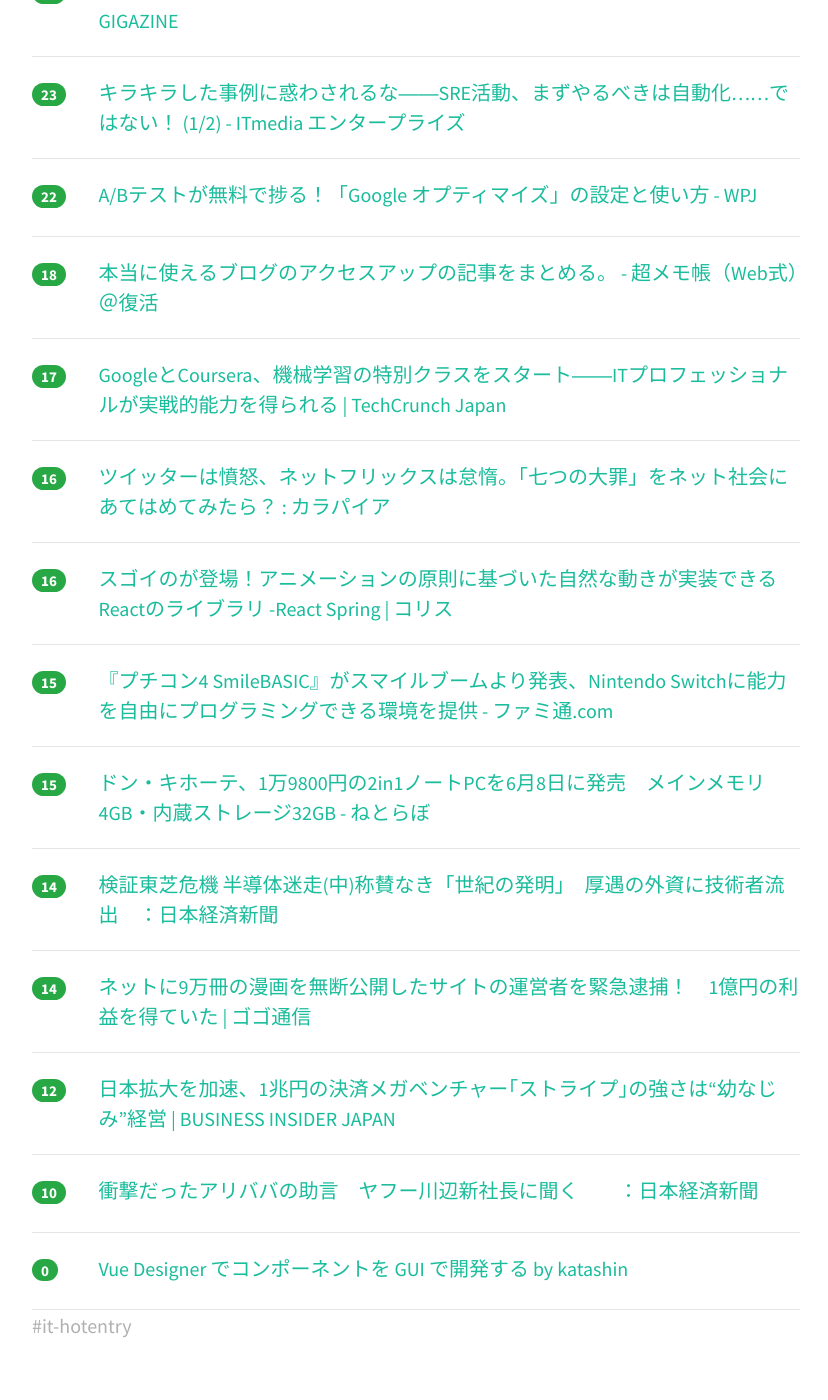
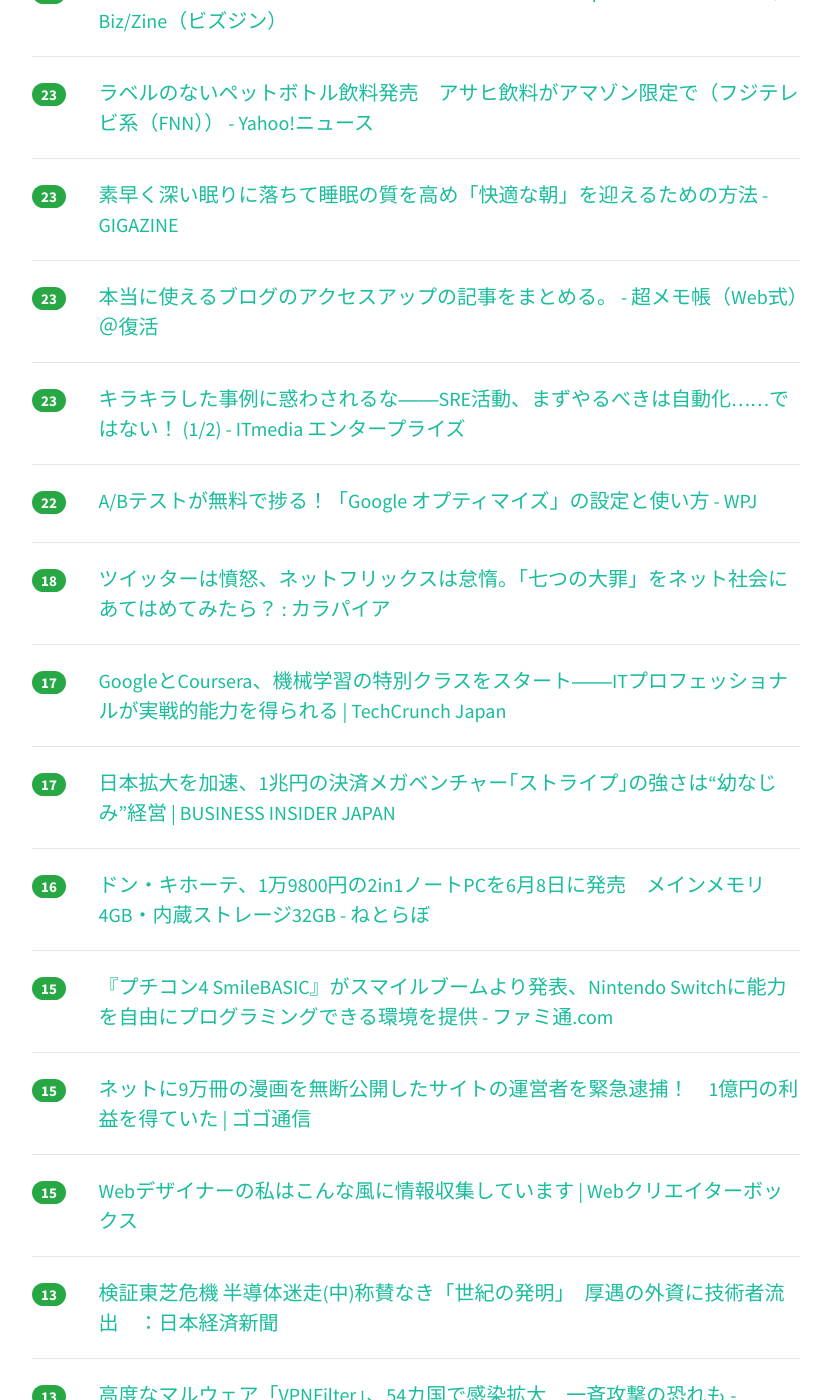
Before and after one commit to yatta47/hatena-matome-site, a Jekyll site: the page built from _posts/2018-05-24-hatena.md, in a window 1280 px wide and 1400 px high, scrolled down 1881 px. Shown: the whole window, without its empty margins (224-1052 px from the left). Built offline with Jekyll 4.4.1, drawn with Linux system fonts in a browser that asks for light colours; nearby versions of some CDN libraries; some of the changed text lies outside the part shown.

Commit message:
Updated 2018-05-24

```diff
--- a/_posts/2018-05-24-hatena.md
+++ b/_posts/2018-05-24-hatena.md
@@ -1,43 +1,48 @@
 ---
 layout: post
 title:  "2018-05-24 はてぶIT"
-date:   2018-05-24 12:02:49
+date:   2018-05-24 13:03:08
 tags: [it-hotentry]
 ---
-30 件のデータあり
+35 件のデータあり
 
 <hr><div class="row">
-<div class="col-1"><span class="badge badge-pill badge-success h2">133</span></div>
+<div class="col-1"><span class="badge badge-pill badge-success h2">184</span></div>
 <div class="col-11"><a href='https://internet.watch.impress.co.jp/docs/yajiuma/1123571.html' target='_blank'>Amazon、USB Type-C機器の検証で知られる著名レビュアーの過去投稿を一斉削除で物議【やじうまWatch】 - INTERNET Watch</a></div>
 </div>
 <hr>
 <div class="row">
-<div class="col-1"><span class="badge badge-pill badge-success h2">71</span></div>
+<div class="col-1"><span class="badge badge-pill badge-success h2">112</span></div>
 <div class="col-11"><a href='https://speakerdeck.com/kazuyaseki/vue-konponentoshi-zhuang-patan' target='_blank'>Vue コンポーネント実装パターン // Speaker Deck</a></div>
 </div>
 <hr>
 <div class="row">
-<div class="col-1"><span class="badge badge-pill badge-success h2">63</span></div>
+<div class="col-1"><span class="badge badge-pill badge-success h2">90</span></div>
+<div class="col-11"><a href='https://internet.watch.impress.co.jp/docs/column/chizu/1123416.html' target='_blank'>首都圏の鉄道・バスの“動き”を丸ごと可視化した4次元地図「HEAVY 4D TOKYO」がスゴイ！【地図ウォッチ】 - INTERNET Watch</a></div>
+</div>
+<hr>
+<div class="row">
+<div class="col-1"><span class="badge badge-pill badge-success h2">73</span></div>
+<div class="col-11"><a href='https://ics.media/entry/18004' target='_blank'>無料で使えるAdobe XDの社内導入を後押しする活用事例5選 - ICS MEDIA</a></div>
+</div>
+<hr>
+<div class="row">
+<div class="col-1"><span class="badge badge-pill badge-success h2">72</span></div>
 <div class="col-11"><a href='http://cloverstudioceo.hatenablog.com/entry/2018/05/23/172306' target='_blank'>グローバルでみるエンジニア単価 - 世界の下層から 〜 グローバルIT土方のブログ</a></div>
 </div>
 <hr>
 <div class="row">
-<div class="col-1"><span class="badge badge-pill badge-success h2">51</span></div>
+<div class="col-1"><span class="badge badge-pill badge-success h2">57</span></div>
+<div class="col-11"><a href='https://www.suzukikenichi.com/blog/google-will-support-dynamic-rendering/' target='_blank'>JSサイトのための第4のレンダリング構成としてダイナミックレンダリングをGoogleが発表 #io18 #io18jp | 海外SEO情報ブログ</a></div>
+</div>
+<hr>
+<div class="row">
+<div class="col-1"><span class="badge badge-pill badge-success h2">53</span></div>
 <div class="col-11"><a href='http://www.200kounen-training.com/entry/2018/05/23/211754' target='_blank'>iPhoneマニアの友人から教わった便利な機能まとめ - 200光年軍隊手帳の中身</a></div>
 </div>
 <hr>
 <div class="row">
-<div class="col-1"><span class="badge badge-pill badge-success h2">49</span></div>
-<div class="col-11"><a href='https://internet.watch.impress.co.jp/docs/column/chizu/1123416.html' target='_blank'>首都圏の鉄道・バスの“動き”を丸ごと可視化した4次元地図「HEAVY 4D TOKYO」がスゴイ！【地図ウォッチ】 - INTERNET Watch</a></div>
-</div>
-<hr>
-<div class="row">
 <div class="col-1"><span class="badge badge-pill badge-success h2">42</span></div>
-<div class="col-11"><a href='https://ics.media/entry/18004' target='_blank'>無料で使えるAdobe XDの社内導入を後押しする活用事例5選 - ICS MEDIA</a></div>
-</div>
-<hr>
-<div class="row">
-<div class="col-1"><span class="badge badge-pill badge-success h2">41</span></div>
 <div class="col-11"><a href='https://togetter.com/li/1230098' target='_blank'>ドイツ人がBBQで作ってくれたチョコバナナの作り方が目からウロコで超美味しそう「なるほど頭いい!」 - Togetter</a></div>
 </div>
 <hr>
@@ -47,38 +52,43 @@ tags: [it-hotentry]
 </div>
 <hr>
 <div class="row">
+<div class="col-1"><span class="badge badge-pill badge-success h2">38</span></div>
+<div class="col-11"><a href='https://speakerdeck.com/aereal/the-epic-of-migration-from-http-to-https-on-hatena-blog-with-aws' target='_blank'>AWSではてなブログの常時HTTPS配信をバーンとやる話 / The Epic of migration from HTTP to HTTPS on Hatena Blog with AWS // Speaker Deck</a></div>
+</div>
+<hr>
+<div class="row">
 <div class="col-1"><span class="badge badge-pill badge-success h2">37</span></div>
 <div class="col-11"><a href='http://this.aereal.org/entry/2018/05/23/160308' target='_blank'>Macでプレゼンする前に見直したいたった1つの設定 - Sexually Knowing</a></div>
 </div>
 <hr>
 <div class="row">
-<div class="col-1"><span class="badge badge-pill badge-success h2">37</span></div>
-<div class="col-11"><a href='https://www.suzukikenichi.com/blog/google-will-support-dynamic-rendering/' target='_blank'>JSサイトのための第4のレンダリング構成としてダイナミックレンダリングをGoogleが発表 #io18 #io18jp | 海外SEO情報ブログ</a></div>
+<div class="col-1"><span class="badge badge-pill badge-success h2">35</span></div>
+<div class="col-11"><a href='https://legacy.gitbook.com/book/0xax/linux-insides/details' target='_blank'>Linux Inside · GitBook</a></div>
 </div>
 <hr>
 <div class="row">
-<div class="col-1"><span class="badge badge-pill badge-success h2">28</span></div>
+<div class="col-1"><span class="badge badge-pill badge-success h2">34</span></div>
 <div class="col-11"><a href='https://www.publickey1.jp/blog/18/kata_containers10openstack_foundation.html' target='_blank'>仮想マシンをベースにしたセキュアなコンテナ実装「Kata Containers」がバージョン1.0に到達。OpenStack Foundationが開発 － Publickey</a></div>
 </div>
 <hr>
 <div class="row">
+<div class="col-1"><span class="badge badge-pill badge-success h2">29</span></div>
+<div class="col-11"><a href='https://coliss.com/articles/build-websites/operation/javascript/react-spring-animation-library.html' target='_blank'>スゴイのが登場！アニメーションの原則に基づいた自然な動きが実装できるReactのライブラリ -React Spring | コリス</a></div>
+</div>
+<hr>
+<div class="row">
+<div class="col-1"><span class="badge badge-pill badge-success h2">27</span></div>
+<div class="col-11"><a href='https://speakerdeck.com/nodadatta/manezidokuraudotocfalseshi-jie' target='_blank'>マネージドクラウドとCの世界 // Speaker Deck</a></div>
+</div>
+<hr>
+<div class="row">
 <div class="col-1"><span class="badge badge-pill badge-success h2">26</span></div>
-<div class="col-11"><a href='https://legacy.gitbook.com/book/0xax/linux-insides/details' target='_blank'>Linux Inside · GitBook</a></div>
+<div class="col-11"><a href='https://dev.classmethod.jp/security/publickey-cryptography-for-nonprogrammer/' target='_blank'>非エンジニアに捧げる公開鍵暗号方式 ｜ Developers.IO</a></div>
 </div>
 <hr>
 <div class="row">
 <div class="col-1"><span class="badge badge-pill badge-success h2">25</span></div>
 <div class="col-11"><a href='https://bizzine.jp/article/detail/2797' target='_blank'>マイクロソフトがAIと社会を考察する書籍『Future Computed』を無料提供 ｜ Biz/Zine（ビズジン）</a></div>
-</div>
-<hr>
-<div class="row">
-<div class="col-1"><span class="badge badge-pill badge-success h2">24</span></div>
-<div class="col-11"><a href='https://speakerdeck.com/nodadatta/manezidokuraudotocfalseshi-jie' target='_blank'>マネージドクラウドとCの世界 // Speaker Deck</a></div>
-</div>
-<hr>
-<div class="row">
-<div class="col-1"><span class="badge badge-pill badge-success h2">24</span></div>
-<div class="col-11"><a href='https://dev.classmethod.jp/security/publickey-cryptography-for-nonprogrammer/' target='_blank'>非エンジニアに捧げる公開鍵暗号方式 ｜ Developers.IO</a></div>
 </div>
 <hr>
 <div class="row">
@@ -93,6 +103,11 @@ tags: [it-hotentry]
 <hr>
 <div class="row">
 <div class="col-1"><span class="badge badge-pill badge-success h2">23</span></div>
+<div class="col-11"><a href='http://www.ituki-yu2.net/entry/Access_up_Conclusion' target='_blank'>本当に使えるブログのアクセスアップの記事をまとめる。 - 超メモ帳（Web式）＠復活</a></div>
+</div>
+<hr>
+<div class="row">
+<div class="col-1"><span class="badge badge-pill badge-success h2">23</span></div>
 <div class="col-11"><a href='http://www.itmedia.co.jp/enterprise/articles/1805/23/news008.html' target='_blank'>キラキラした事例に惑わされるな――SRE活動、まずやるべきは自動化……ではない！ (1/2) - ITmedia エンタープライズ</a></div>
 </div>
 <hr>
@@ -103,7 +118,7 @@ tags: [it-hotentry]
 <hr>
 <div class="row">
 <div class="col-1"><span class="badge badge-pill badge-success h2">18</span></div>
-<div class="col-11"><a href='http://www.ituki-yu2.net/entry/Access_up_Conclusion' target='_blank'>本当に使えるブログのアクセスアップの記事をまとめる。 - 超メモ帳（Web式）＠復活</a></div>
+<div class="col-11"><a href='http://karapaia.com/archives/52260044.html' target='_blank'>ツイッターは憤怒、ネットフリックスは怠惰。「七つの大罪」をネット社会にあてはめてみたら？ : カラパイア</a></div>
 </div>
 <hr>
 <div class="row">
@@ -112,13 +127,13 @@ tags: [it-hotentry]
 </div>
 <hr>
 <div class="row">
-<div class="col-1"><span class="badge badge-pill badge-success h2">16</span></div>
-<div class="col-11"><a href='http://karapaia.com/archives/52260044.html' target='_blank'>ツイッターは憤怒、ネットフリックスは怠惰。「七つの大罪」をネット社会にあてはめてみたら？ : カラパイア</a></div>
+<div class="col-1"><span class="badge badge-pill badge-success h2">17</span></div>
+<div class="col-11"><a href='https://www.businessinsider.jp/post-167517' target='_blank'>日本拡大を加速、1兆円の決済メガベンチャー｢ストライプ｣の強さは“幼なじみ”経営 | BUSINESS INSIDER JAPAN</a></div>
 </div>
 <hr>
 <div class="row">
 <div class="col-1"><span class="badge badge-pill badge-success h2">16</span></div>
-<div class="col-11"><a href='https://coliss.com/articles/build-websites/operation/javascript/react-spring-animation-library.html' target='_blank'>スゴイのが登場！アニメーションの原則に基づいた自然な動きが実装できるReactのライブラリ -React Spring | コリス</a></div>
+<div class="col-11"><a href='http://nlab.itmedia.co.jp/nl/articles/1805/23/news133.html' target='_blank'>ドン・キホーテ、1万9800円の2in1ノートPCを6月8日に発売　メインメモリ4GB・内蔵ストレージ32GB - ねとらぼ</a></div>
 </div>
 <hr>
 <div class="row">
@@ -128,27 +143,37 @@ tags: [it-hotentry]
 <hr>
 <div class="row">
 <div class="col-1"><span class="badge badge-pill badge-success h2">15</span></div>
-<div class="col-11"><a href='http://nlab.itmedia.co.jp/nl/articles/1805/23/news133.html' target='_blank'>ドン・キホーテ、1万9800円の2in1ノートPCを6月8日に発売　メインメモリ4GB・内蔵ストレージ32GB - ねとらぼ</a></div>
+<div class="col-11"><a href='http://gogotsu.com/archives/39973' target='_blank'>ネットに9万冊の漫画を無断公開したサイトの運営者を緊急逮捕！　1億円の利益を得ていた | ゴゴ通信</a></div>
 </div>
 <hr>
 <div class="row">
-<div class="col-1"><span class="badge badge-pill badge-success h2">14</span></div>
+<div class="col-1"><span class="badge badge-pill badge-success h2">15</span></div>
+<div class="col-11"><a href='https://www.webcreatorbox.com/webinfo/web-designer-input' target='_blank'>Webデザイナーの私はこんな風に情報収集しています | Webクリエイターボックス</a></div>
+</div>
+<hr>
+<div class="row">
+<div class="col-1"><span class="badge badge-pill badge-success h2">13</span></div>
 <div class="col-11"><a href='https://www.nikkei.com/article/DGKKZO30843940S8A520C1TJ1000/' target='_blank'>検証東芝危機 半導体迷走(中)称賛なき「世紀の発明」　厚遇の外資に技術者流出　：日本経済新聞</a></div>
 </div>
 <hr>
 <div class="row">
-<div class="col-1"><span class="badge badge-pill badge-success h2">14</span></div>
-<div class="col-11"><a href='http://gogotsu.com/archives/39973' target='_blank'>ネットに9万冊の漫画を無断公開したサイトの運営者を緊急逮捕！　1億円の利益を得ていた | ゴゴ通信</a></div>
+<div class="col-1"><span class="badge badge-pill badge-success h2">13</span></div>
+<div class="col-11"><a href='http://www.itmedia.co.jp/news/articles/1805/24/news060.html' target='_blank'>高度なマルウェア「VPNFilter」、54カ国で感染拡大　一斉攻撃の恐れも - ITmedia NEWS</a></div>
 </div>
 <hr>
 <div class="row">
 <div class="col-1"><span class="badge badge-pill badge-success h2">12</span></div>
-<div class="col-11"><a href='https://www.businessinsider.jp/post-167517' target='_blank'>日本拡大を加速、1兆円の決済メガベンチャー｢ストライプ｣の強さは“幼なじみ”経営 | BUSINESS INSIDER JAPAN</a></div>
+<div class="col-11"><a href='https://www.nikkei.com/article/DGXMZO30869110T20C18A5000000/' target='_blank'>衝撃だったアリババの助言　ヤフー川辺新社長に聞く　　：日本経済新聞</a></div>
 </div>
 <hr>
 <div class="row">
 <div class="col-1"><span class="badge badge-pill badge-success h2">10</span></div>
-<div class="col-11"><a href='https://www.nikkei.com/article/DGXMZO30869110T20C18A5000000/' target='_blank'>衝撃だったアリババの助言　ヤフー川辺新社長に聞く　　：日本経済新聞</a></div>
+<div class="col-11"><a href='https://k-tai.watch.impress.co.jp/docs/news/1123603.html' target='_blank'>Google Payで「Suica」「WAON」が利用可能に - ケータイ Watch</a></div>
+</div>
+<hr>
+<div class="row">
+<div class="col-1"><span class="badge badge-pill badge-success h2">6</span></div>
+<div class="col-11"><a href='https://www.nittai.ac.jp/important/post_461.html' target='_blank'>日本大学アメリカンフットボール部の反則行為に関連することついて｜日本体育大学</a></div>
 </div>
 <hr>
 <div class="row">
```
